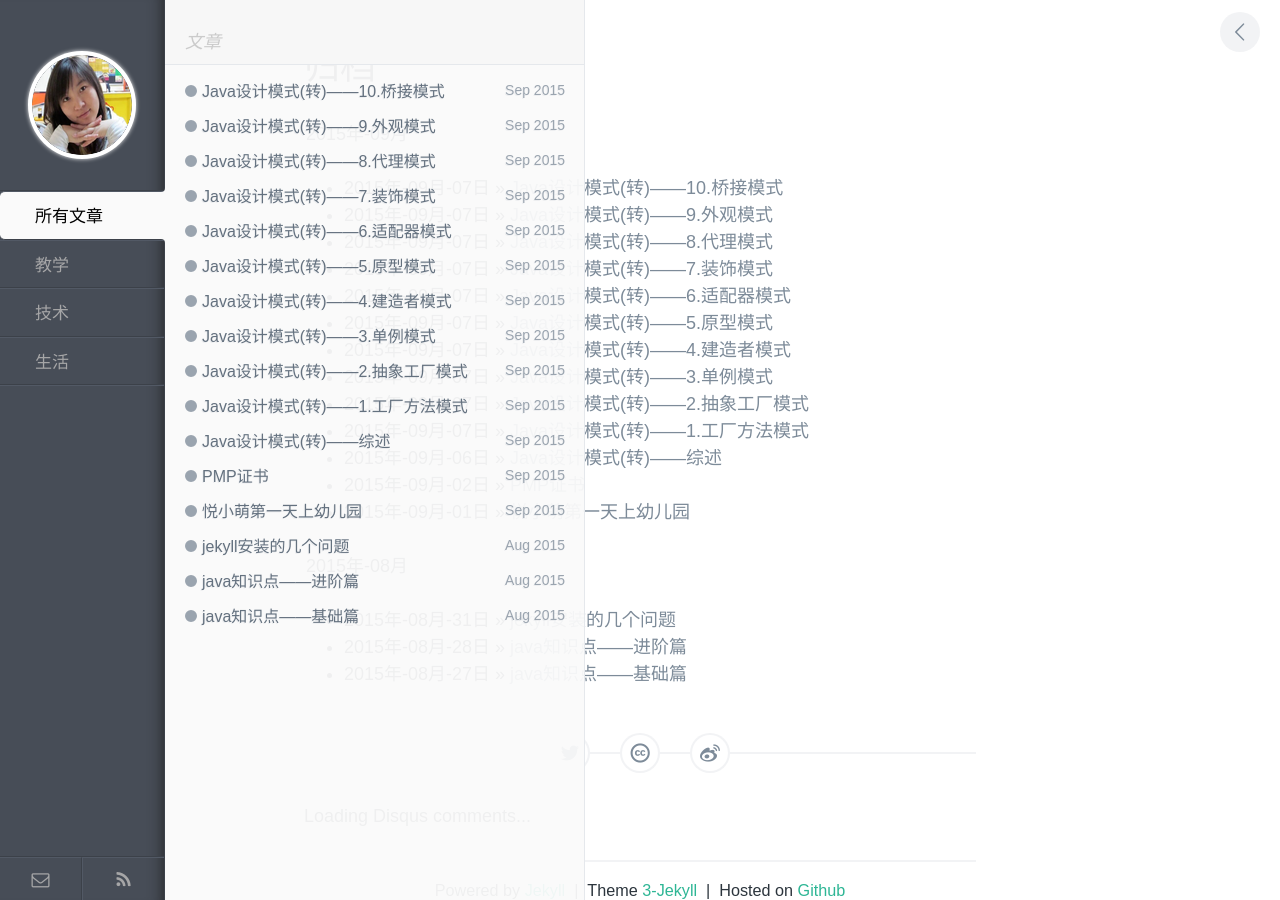
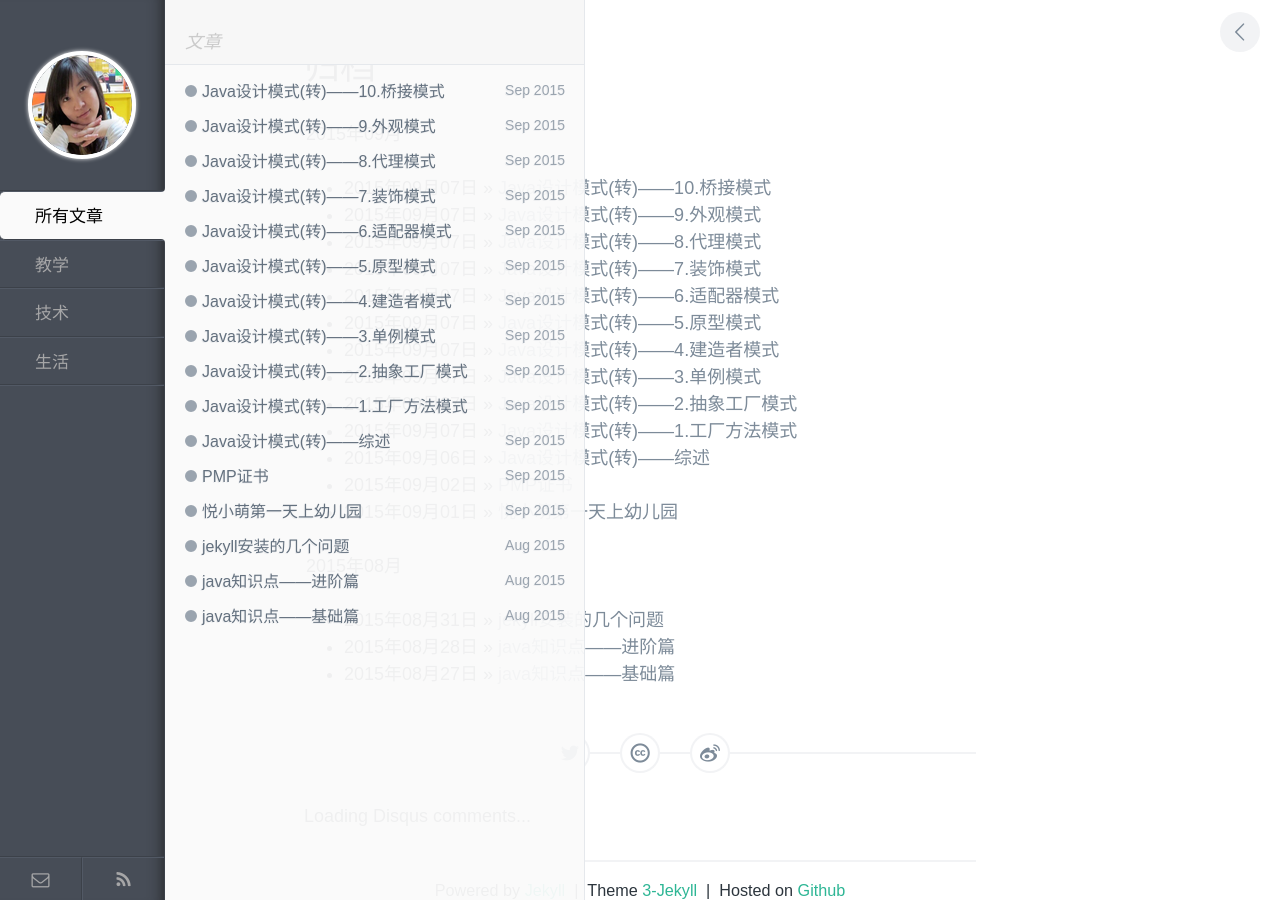
Before and after one commit to DrizztM/DrizztM.github.io, a Jekyll site: the page built from pages/archive.html, in a window 1280 px wide. Built offline with Jekyll 4.4.1, drawn with Linux system fonts in a browser that asks for light colours; Markdown is read by kramdown in place of the engine named in the settings; comment, search, counter and statistics services are not loaded.

Commit message:
修改日期格式

```diff
--- a/pages/archive.html
+++ b/pages/archive.html
@@ -11,10 +11,10 @@ title: 归档
     {% capture next_month %}{{ post.previous.date | date: "%m" }}{% endcapture %}
 
     {% if forloop.first %}
-      <legend id="{{this_year}}-{{this_month}}">{{this_year}}年-{{this_month}}月</legend>
+      <legend id="{{this_year}}-{{this_month}}">{{this_year}}年{{this_month}}月</legend>
       <ul>
     {% endif %}
-    <li><span>{{ post.date | date: "%Y年-%m月-%d日" }}</span> &raquo;
+    <li><span>{{ post.date | date: "%Y年%m月%d日" }}</span> &raquo;
       <a class="pjaxlink" href="{{ post.url }}">{{ post.title }}</a>
     </li>
 
@@ -23,12 +23,12 @@ title: 归档
     {% else %}
       {% if this_year != next_year %}
         </ul>
-        <legend id="{{next_year}}-{{next_month}}">{{next_year}}年-{{next_month}}月</legend>
+        <legend id="{{next_year}}-{{next_month}}">{{next_year}}年{{next_month}}月</legend>
         <ul>
       {% else %}
         {% if this_month != next_month %}
         </ul>
-        <legend id="{{next_year}}-{{next_month}}">{{next_year}}年-{{next_month}}月</legend>
+        <legend id="{{next_year}}-{{next_month}}">{{next_year}}年{{next_month}}月</legend>
         <ul>
         {% endif %}
       {% endif %}
```
